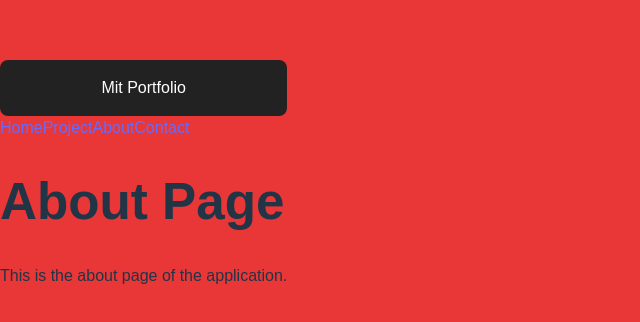
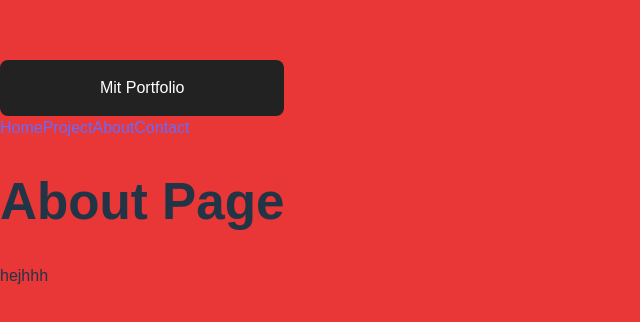
Before and after one commit to Sofienholm/sofienholm.github.io, a React (Vite) app: page / in a window 1280 px wide. Shown: the part 218-540 px from the top of the page, without its empty margins (0-640 px from the left). Built offline with nearby package versions, Linux system fonts and the light colour scheme.

Commit message:
Update Home.jsx

```diff
--- a/src/pages/Home.jsx
+++ b/src/pages/Home.jsx
@@ -2,7 +2,7 @@ export default function Home() {
   return (
     <div>
       <h1>About Page</h1>
-      <p>This is the about page of the application.</p>
+      <p>hejhhh </p>
     </div>
   );
 }
```
